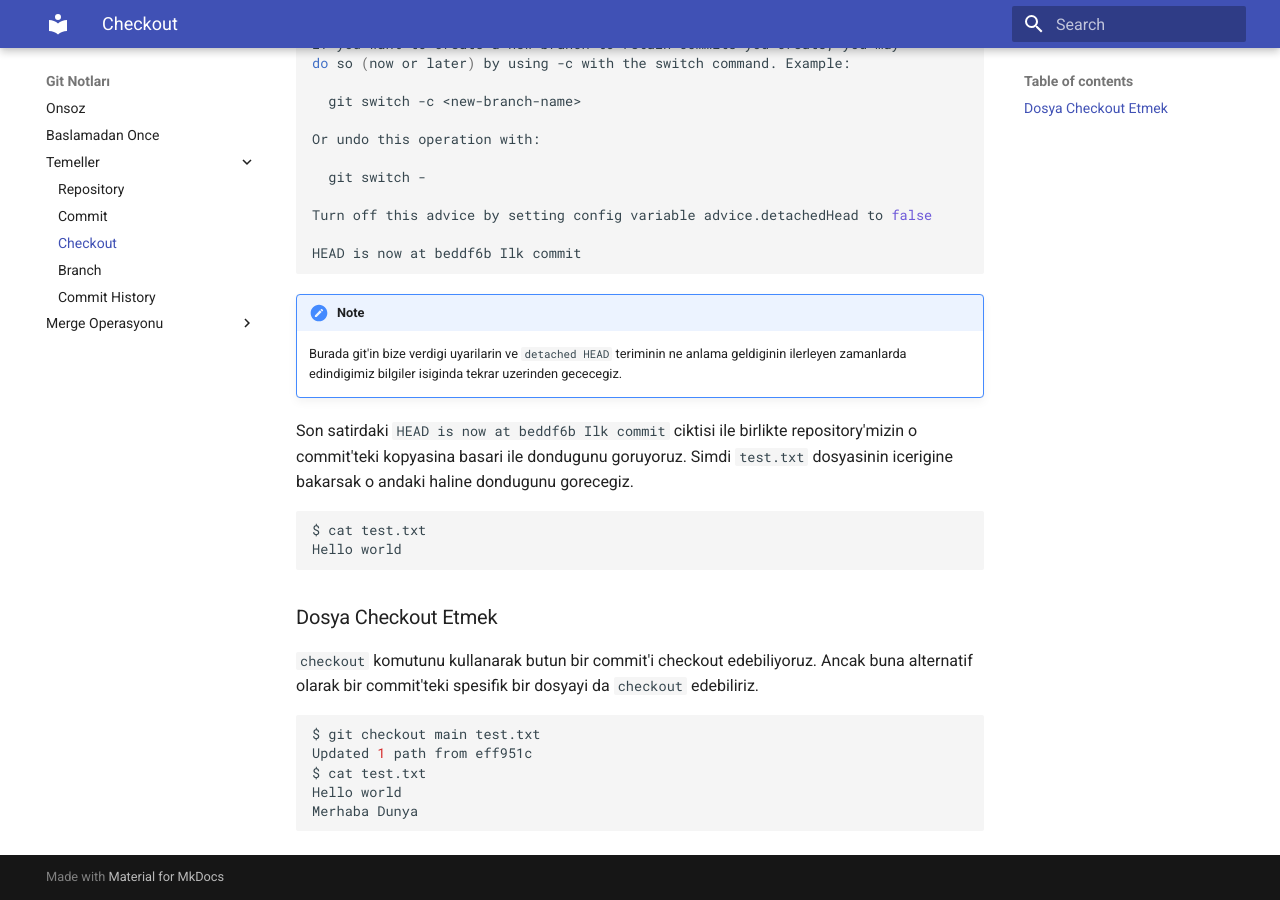
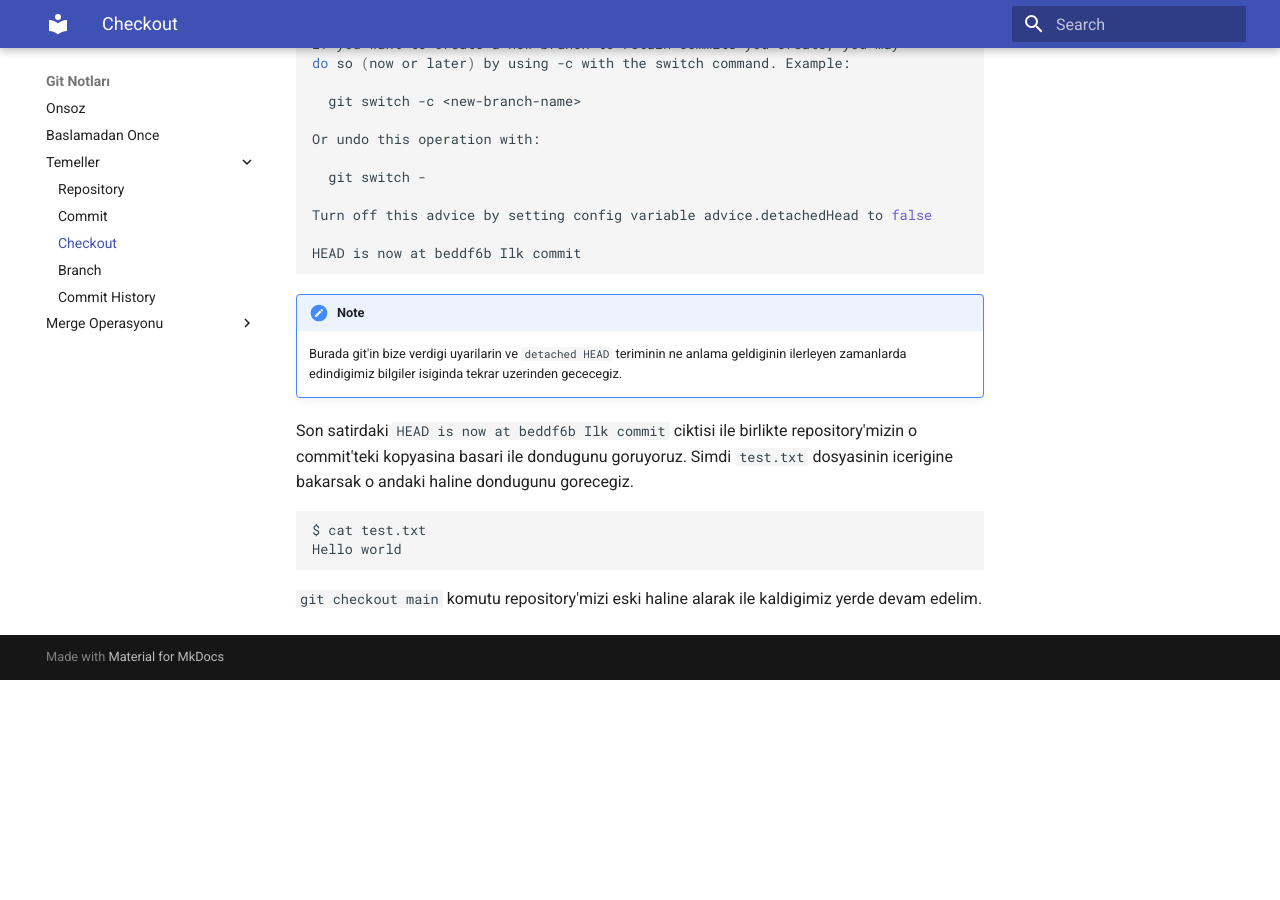
Before and after one commit to buravc/git-kilavuzu, an MkDocs documentation site: the page built from docs/temeller/checkout.md, in a window 1280 px wide and 900 px high, scrolled down 1059 px. Built offline with MkDocs 1.6.1 and Material for MkDocs 9.7.7, drawn with Linux system fonts in a browser that asks for light colours; after the commit the page ends 1739 px from its top, so only the background shows below that.

Commit message:
update checkout.md and remove file checkout

````diff
--- a/docs/temeller/checkout.md
+++ b/docs/temeller/checkout.md
@@ -59,14 +59,4 @@ $ cat test.txt
 Hello world
 ```
 
-### Dosya Checkout Etmek
-
-`checkout` komutunu kullanarak butun bir commit'i checkout edebiliyoruz. Ancak buna alternatif olarak bir commit'teki spesifik bir dosyayi da `checkout` edebiliriz.
-
-```bash
-$ git checkout main test.txt
-Updated 1 path from eff951c
-$ cat test.txt
-Hello world
-Merhaba Dunya
-```
+`git checkout main` komutu repository'mizi eski haline alarak ile kaldigimiz yerde devam edelim.
````
